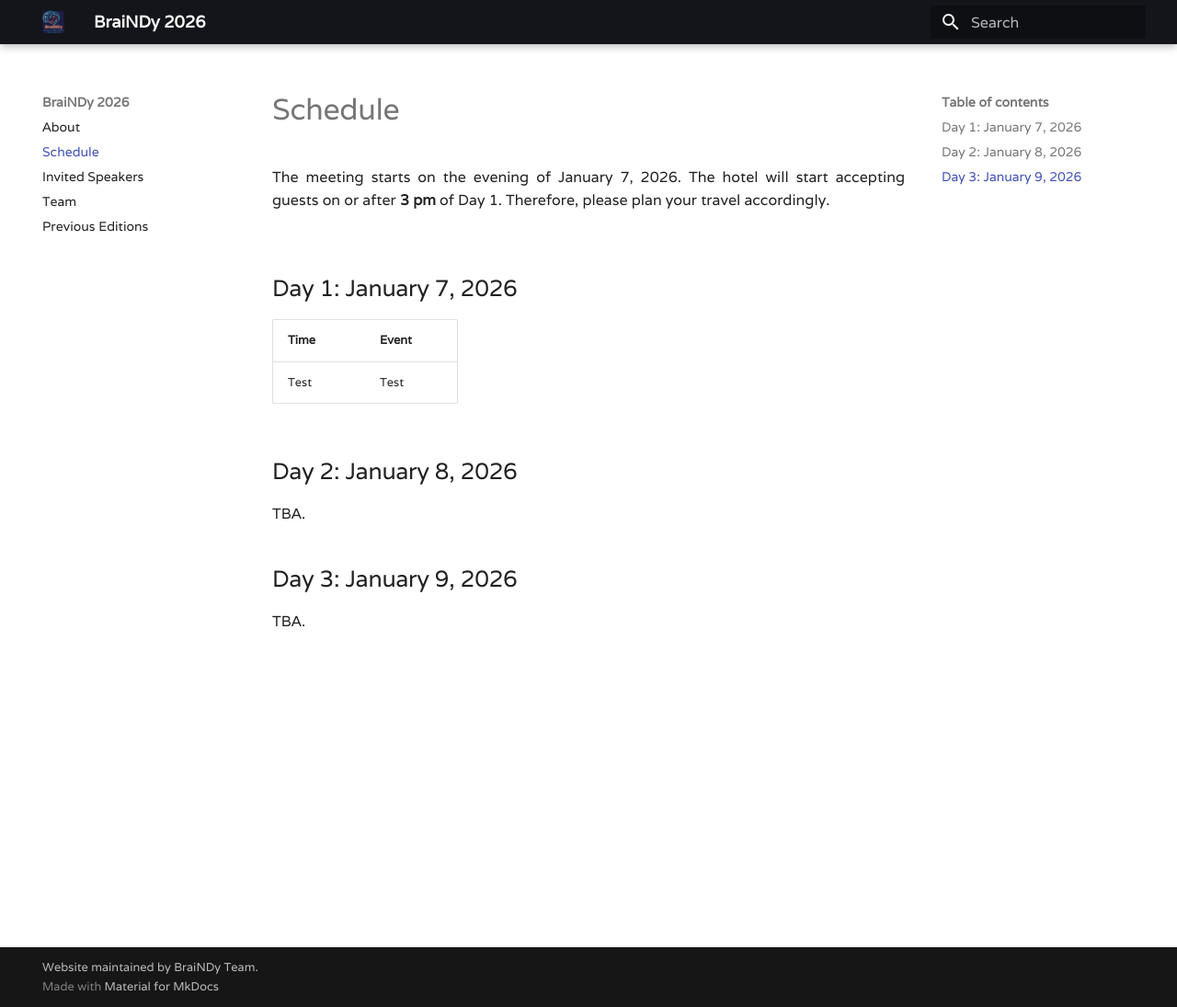
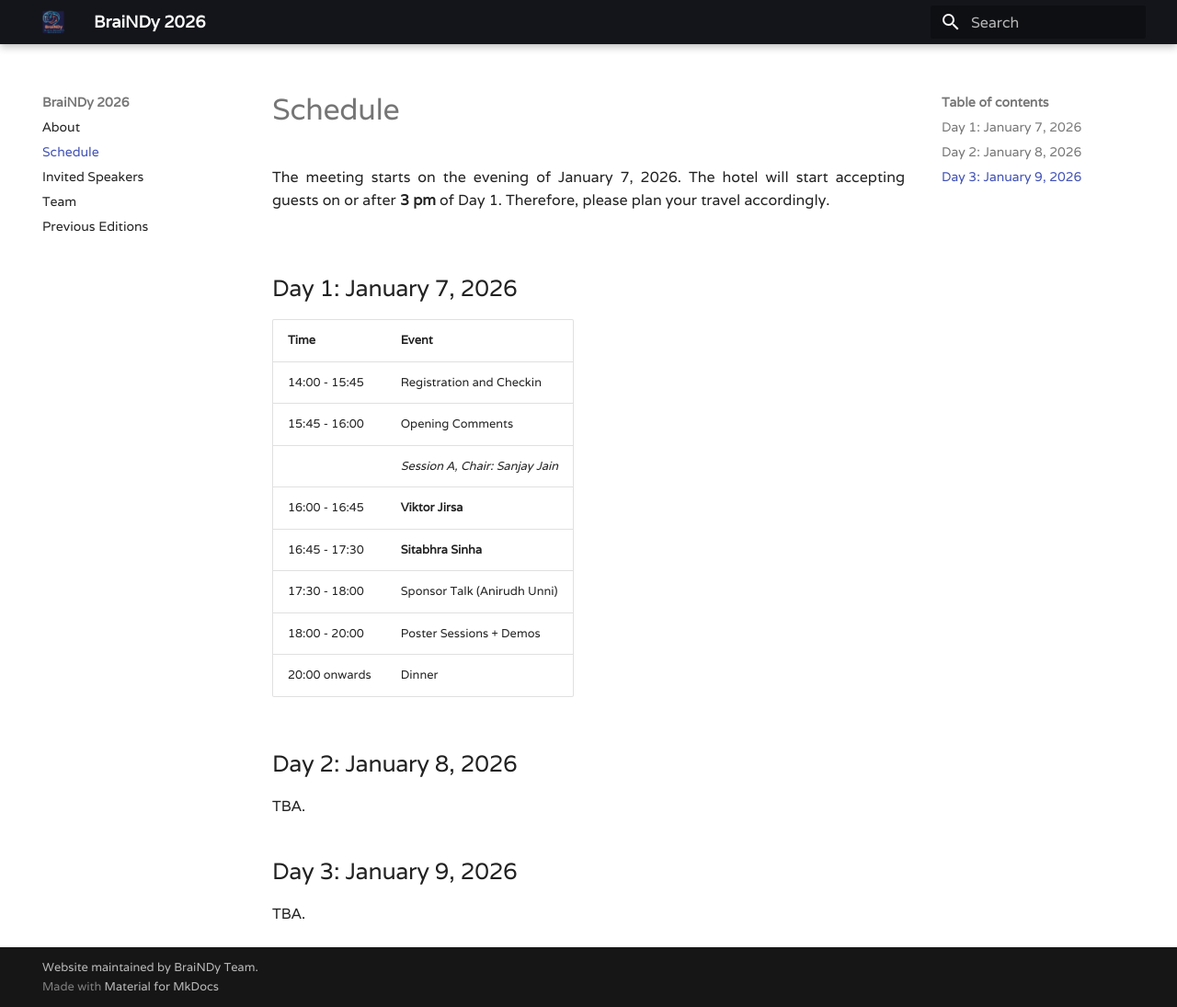
Before and after one commit to BraiNDyMeeting/v2026, an MkDocs documentation site: the page built from docs/schedule.md, in a window 1280 px wide and 1095 px high. Shown: the whole window at 92% size. Built offline with MkDocs 1.6.1 and Material for MkDocs 9.7.7, drawn with Linux system fonts in a browser that asks for light colours.

Commit message:
Some changes to website

```diff
--- a/docs/schedule.md
+++ b/docs/schedule.md
@@ -7,9 +7,16 @@ The meeting starts on the evening of January 7, 2026. The hotel will start accep
 
 ## Day 1: January 7, 2026
 
-| Time | Event |
-| ---- | ----  |
-| Test | Test  |
+| Time          | Event                           |
+| ----          | ----                            |
+| 14:00 - 15:45 | Registration and Checkin        |
+| 15:45 - 16:00 | Opening Comments                |
+|               | *Session A, Chair: Sanjay Jain* |
+| 16:00 - 16:45 | **Viktor Jirsa**                    |
+| 16:45 - 17:30 | **Sitabhra Sinha**                  |
+| 17:30 - 18:00 | Sponsor Talk (Anirudh Unni)     |
+| 18:00 - 20:00 | Poster Sessions + Demos         |
+| 20:00 onwards | Dinner                          |
 
 ## Day 2: January 8, 2026
 
```
Also changed, not shown: site/schedule/index.html, site/search/search_index.json.
